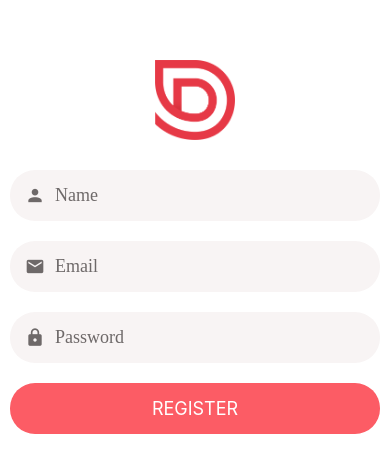
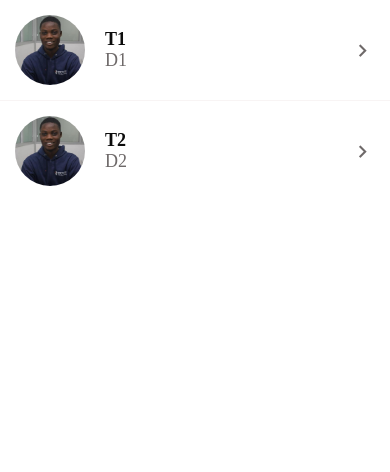
Before and after one commit to olashina201/zoop, a React Native app: screen / in a window 390 px wide. Shown: the top 472 px of the page. Built offline with nearby package versions, Linux system fonts and the light colour scheme.

Commit message:
update codebase

```diff
--- a/App.tsx
+++ b/App.tsx
@@ -23,5 +23,5 @@ const categories = [
 export default function App() {
   const [category, setCategory] = useState<any>(categories[0]);
 
-  return <Register />;
+  return <Messages />;
 }
```
